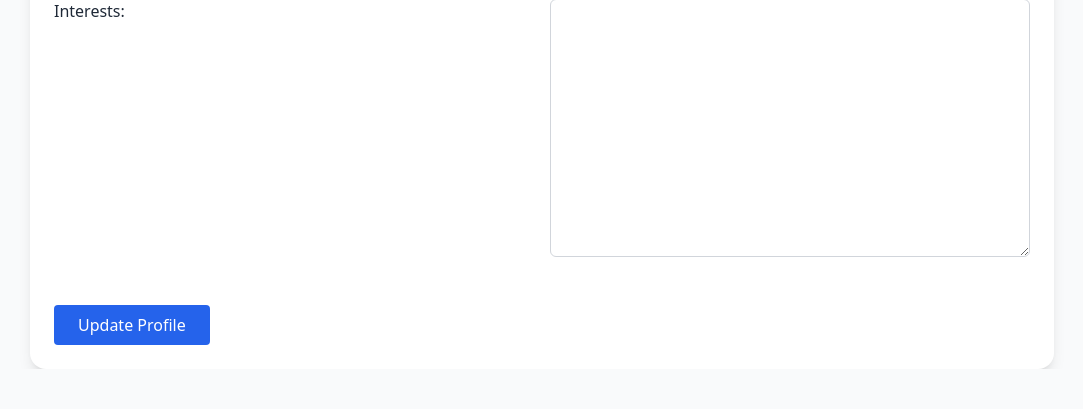
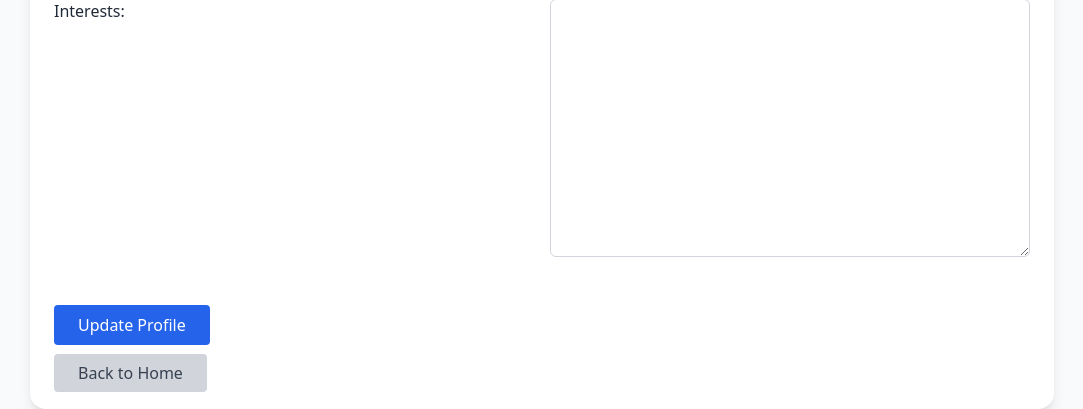
Before and after one commit to Abduaziz-Abdunabiyev/besmart, a Django app: page /profile/ in a window 1280 px wide. Shown: the part 614-1023 px from the top of the page, without its empty margins (98-1181 px from the left). Before the commit the page ends 983 px from the top, so only its background shows below. Run offline with Django 5.2, Linux system fonts and the light colour scheme; the visitor is signed in with stand-in values (Sample User, id 1); data comes from the database, SQL or seed files in the repository; some libraries are stand-ins or nearby versions.

Commit message:
added profile page

```diff
--- a/besmart/accounts/templates/accounts/profile.html
+++ b/besmart/accounts/templates/accounts/profile.html
@@ -80,6 +80,11 @@
                 <button type="submit" class="px-6 py-2 bg-blue-600 text-white rounded hover:bg-blue-700 transition">Update Profile</button>
             </div>
         </form>
+
+        <!-- Back to Home Button -->
+        <div class="pt-4">
+            <a href="{% url 'home' %}" class="px-6 py-2 bg-gray-300 text-gray-700 rounded hover:bg-gray-400 transition">Back to Home</a>
+        </div>
     </div>
 
     <!-- JS for tab switching -->
```
